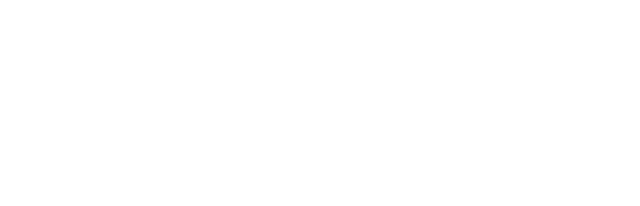
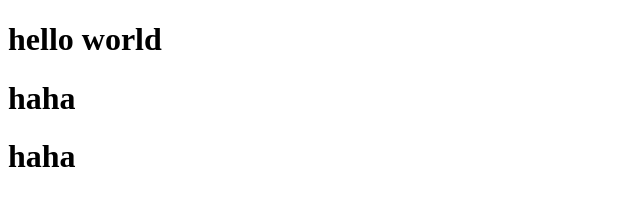
Before and after one commit to AsJoy/com.nyq.utils, a plain HTML site: page footer.html in a window 1280 px wide. Shown: the whole page, without its empty margins (0-640 px from the left). Drawn offline with Linux system fonts and the light colour scheme.

Commit message:
update file

```diff
--- a/footer.html
+++ b/footer.html
@@ -5,6 +5,8 @@
     <title></title>
 </head>
 <body>
-
+<h1>hello world</h1>
+<h1>haha</h1>
+<h1>haha</h1>
 </body>
 </html>
```
